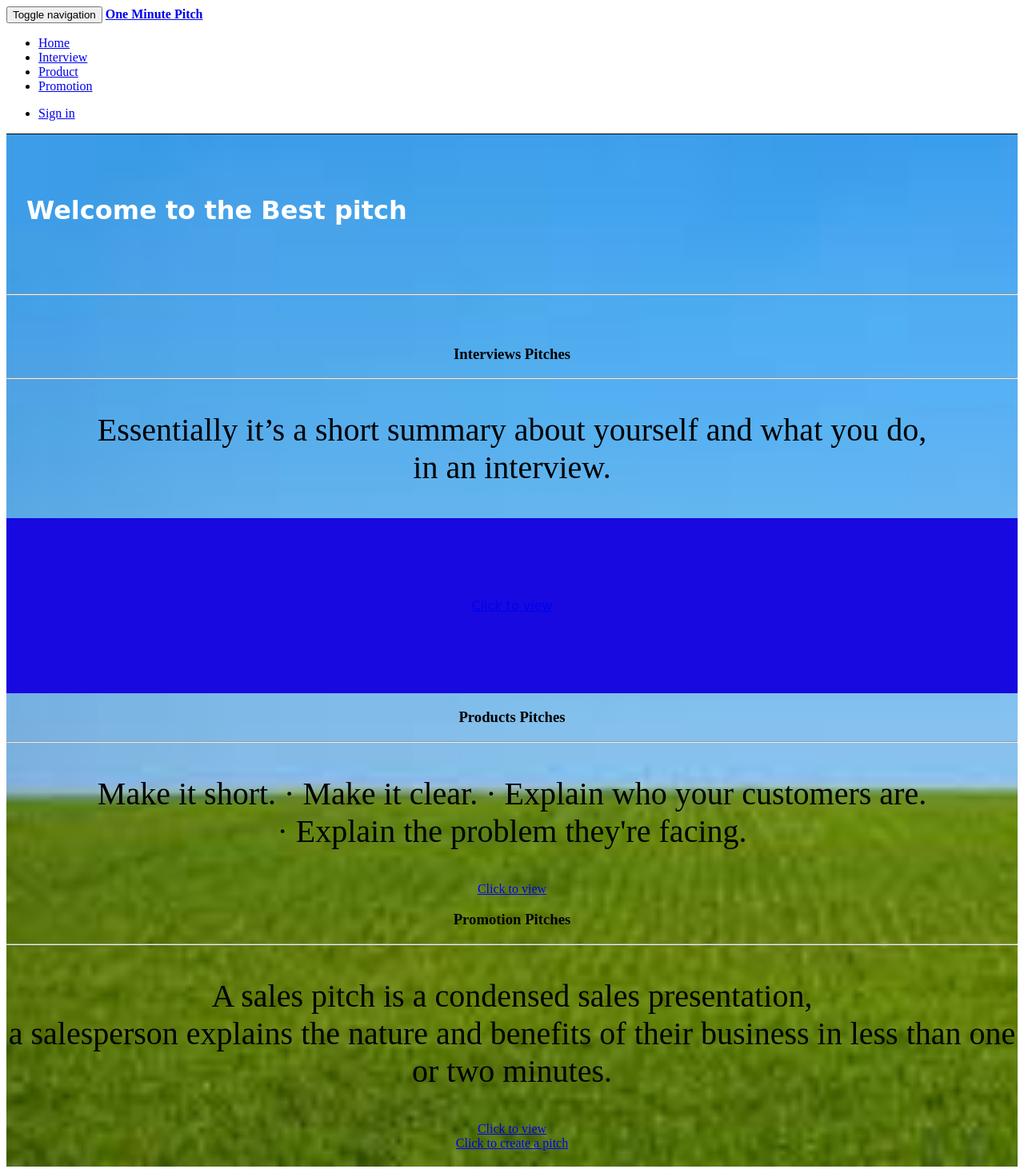
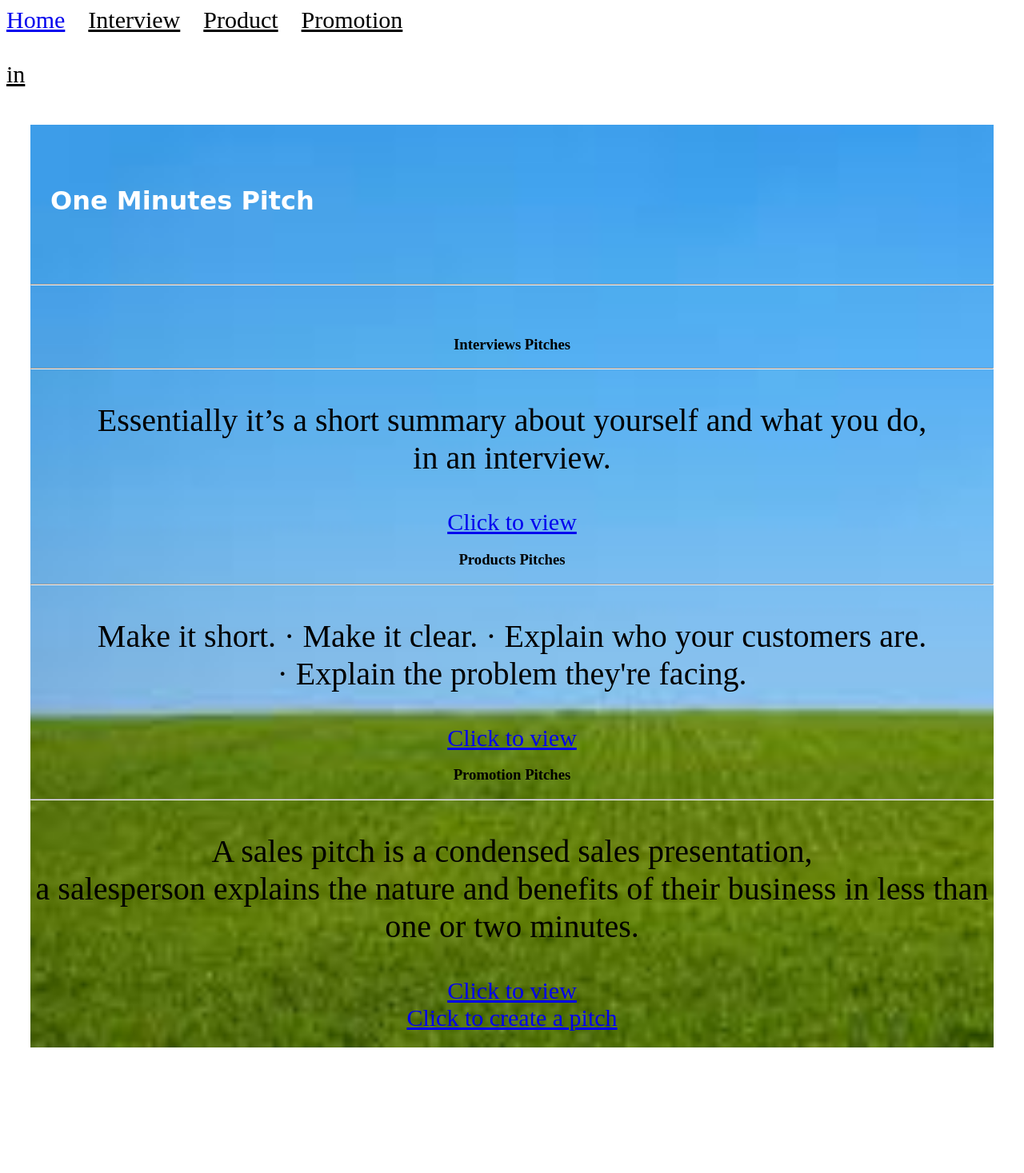
Before and after one commit to Fridah-Alwanga/Pitch, a Python web app: template app/templates/index.html in a window 1280 px wide; the page is wider, and only the part inside the window is pictured. Shown: that part at 80% size. After the commit the page ends 1310 px from the top of that part, so only its background shows below. Run offline with Jinja, Linux system fonts and the light colour scheme; the template is opened without the code that fills it, so the values that code supplies are empty; some libraries are stand-ins or nearby versions; some web fonts are replaced.

Commit message:
git push everything to github

```diff
--- a/app/auth/views.py
+++ b/app/auth/views.py
@@ -28,7 +28,7 @@ def register():
         db.session.add(user)
         db.session.commit()
 
-        # mail_message("Welcome to the Best Pitch","email/welcome_user",user.email,user=user)
+        mail_message("Welcome to One Minute Pitch","email/welcome_user",user.email,user=user)
 
         return redirect(url_for('auth.login'))
         title = "New Account"
--- a/app/static/css/style.css
+++ b/app/static/css/style.css
@@ -2,6 +2,7 @@ body{
     overflow-x: hidden;
 }
 .back{
+    background-image: linear-gradient(-20deg, #d558c9 0%, #24d292 100%);
     position: absolute;
     top: 8%;
     left: 0;
@@ -10,6 +11,6 @@ body{
     height: 100%;
 }
 .head{
-    font-size: 100px;
+    font-size: 60px;
 
 }
--- a/app/templates/index.html
+++ b/app/templates/index.html
@@ -12,30 +12,30 @@
 
 <!-- Content block -->
 {%block content%}
+<div class="jumbotron text-center" style=padding:30px 40px;>
 
-<body>
+
     <div style="background-image:url(../static/photos/images\ \(3\).jpeg);background-repeat:no-repeat; background-size:cover; ">
 
 
         <div class=back>
             <div class=" text-center " style="font-family: 'Indie Flower', cursive; color: #fff; padding: 55px 25px; ">
-                <h1 class="head"><strong>Welcome to the Best pitch</strong></h1>
+                <h1 class="head"><strong>One Minutes Pitch</strong></h1>
             </div>
             <hr>
             <br><br>
             <div class="container" style="font-family: 'Cormorant Upright', serif;">
-                <div class="row">
+                <div class="col-md-4">
                     <div class="col-md-4">
                         <div class="well well-lg" style="text-align: center;">
                             <h3>Interviews Pitches</h3>
                             <hr>
                             <p style="font-size: 40px;">Essentially it’s a short summary about yourself and what you do,<br> in an interview.  </p>
-                            <div class="jumbotron text-center" style="background-color: rgb(23, 9, 223); padding: 100px 25px; font-family: 'Indie Flower', cursive;">
 
                             <a href="{{url_for('main.interview_pitches')}}"
-                                class="btn btn-info btn-center -center">Click to
+                                class="btn btn-info btn-center -center" style="font-size: 30px;">Click to
                                 view</a>
-                        </div>
+
                     </div>
                     <div class="col-md-4" style="text-align: center;">
                         <div class="well well-lg">
@@ -43,7 +43,7 @@
                             <hr>
                             <p style="font-size: 40px;">Make it short. · Make it clear. · Explain who your customers are. <br>· Explain the problem
                                 they're facing. </p>
-                            <a href="{{url_for('main.product_pitches')}}" class="btn btn-info -center">Click to view</a>
+                            <a href="{{url_for('main.product_pitches')}}" class="btn btn-info -center" style="font-size: 30px;">Click to view</a>
                         </div>
                     </div>
                     <div class="col-md-4">
@@ -52,17 +52,17 @@
                             <hr>
                             <p style="font-size: 40px;">A sales pitch is a condensed sales presentation,<br> a salesperson explains the nature and
                                 benefits of their business in less than one or two minutes.</p>
-                            <a href="{{url_for('main.promotion_pitches')}}" class="btn btn-info -center">Click to
+                            <a href="{{url_for('main.promotion_pitches')}}" class="btn btn-info -center" style="font-size: 30px;">Click to
                                 view</a>
                         </div>
                     </div>
                 </div>
             </div>
             <div style="padding-bottom: 20px; text-align: center;">
-                <a href="{{url_for('main.new_pitch')}}" class="btn btn-info btn-center">Click to create a pitch</a>
+                <a href="{{url_for('main.new_pitch')}}" class="btn btn-info btn-center" style="font-size: 30px;">Click to create a pitch</a>
             </div>
         </div>
     </div>
-</body>
+</div>
 
 {%endblock%}
--- a/app/templates/interview_pitches.html
+++ b/app/templates/interview_pitches.html
@@ -3,8 +3,8 @@
 
 {%block content%}
 <link href="https://fonts.googleapis.com/css?family=Indie+Flower|Ranga" rel="stylesheet">
-<div class="jumbotron text-center info" style="background-color: powderblue; padding: 100px 25px; font-family: 'Indie Flower', cursive;">
-    <h1>Interview Pitches are displayed here</h1>
+<div class="jumbotron text-center" style="background-color: powderblue; padding: 100px 25px; font-family: 'Indie Flower', cursive;">
+    <h1>Interview pitches are displayed here</h1>
 </div>
 <div class="container" style="font-family: 'Indie+Flower', cursive;">
     <hr>
--- a/app/templates/navbar.html
+++ b/app/templates/navbar.html
@@ -1,22 +1,17 @@
- <div class="navbar navbar-light" role="navigation" style="margin-bottom:0; border-bottom: 1px solid;">
     <nav class="navbar navbar-dark default-color">
         <div class="container-fluid">
             <div class="navbar-header">
-                <button type="button" class="navbar-toggle" data-toggle="collapse" data-target=".navbar-collapse">
-                    <span class="sr-only">Toggle navigation</span>
-                    <span class="icon-bar"></span>
-                    <span class="icon-bar"></span>
-                    <span class="icon-bar"></span>
-                </button>
-                <a href="/" class="navbar-brand"><Strong>One Minute Pitch</Strong></a>
+
+                <a href="/" class="navbar-brand"><Strong></Strong></a>
             </div>
             <div class="navbar-collapse collapse">
-                <ul class="nav navbar-nav">
-                    <li><a href="/">Home</a></li>
-                    <li><a href="{{url_for('main.interview_pitches')}}">Interview</a></li>
-                    <li><a href="{{url_for('main.product_pitches')}}">Product</a></li>
-                    <li><a href="{{url_for('main.promotion_pitches')}}">Promotion</a></li>
-                </ul>
+                <div class="nav navbar-nav">
+                    <a style="font-size: 30px;" href="/">Home</a>
+                    <a style="font-size: 30px; padding-left:25px; color: black;" href="{{url_for('main.interview_pitches')}}">Interview</a>
+                    <a style="font-size: 30px; padding-left:25px; color: black;" href="{{url_for('main.product_pitches')}}">Product</a>
+                    <a style="font-size: 30px; padding-left:25px; color: black;" href="{{url_for('main.promotion_pitches')}}">Promotion</a>
+                    <a style="font-size: 30px; padding-left:1300px; color:  black;" href="{{url_for('auth.login')}}"> Sign in</a>
+                </div>
 
                 <ul class="nav navbar-nav navbar-right">
                     {% if current_user.is_authenticated %}
@@ -24,15 +19,14 @@
                             aria-haspopup="true" aria-expanded="false">{{current_user.username| capitalize}} <span
                                 class="caret"></span></a>
                         <ul class="dropdown-menu ">
-                            <li><a href="{{url_for('main.profile',uname=current_user.username)}}"> Profile</a></li>
+                            <a href="{{url_for('main.profile',uname=current_user.username)}}"> Profile</a>
                             <hr>
-                            <li><a href="{{url_for('main.user_pitches',uname=current_user.username)}}"> My Pitches</a></li>
+                            <a href="{{url_for('main.user_pitches',uname=current_user.username)}}"> My Pitches</a>
                             <hr>
-                            <li><a href="{{url_for('auth.logout')}}">Sign out</a></li>
+                            <a href="{{url_for('auth.logout')}}">Sign out</a>
                         </ul>
-                    </li>
+
                     {% else %}
-                    <li><a href="{{url_for('auth.login')}}"> Sign in</a></li>
                 </ul>
                 {%endif%}
             </div>
--- a/app/templates/pitch.html
+++ b/app/templates/pitch.html
@@ -8,7 +8,6 @@
 <link href="https://fonts.googleapis.com/css2?family=Acme&display=swap" rel="stylesheet">
 <link rel="stylesheet" href="https://use.fontawesome.com/releases/v5.4.1/css/all.css"
     integrity="sha384-5sAR7xN1Nv6T6+dT2mhtzEpVJvfS3NScPQTrOxhwjIuvcA67KV2R5Jz6kr4abQsz" crossorigin="anonymous">
-
 {%endblock%}
 <!-- Content block -->
 {%block content%}
--- a/app/templates/product_pitches.html
+++ b/app/templates/product_pitches.html
@@ -3,8 +3,8 @@
 
 {%block content%}
 <link href="https://fonts.googleapis.com/css?family=Indie+Flower|Ranga" rel="stylesheet">
-<div class="jumbotron text-center" style="background-color: rgb(23, 9, 223); padding: 100px 25px; font-family: 'Indie Flower', cursive;">
-    <h1>Product Pitches are displayed here</h1>
+<div class="jumbotron text-center" style="background-color: rgb(22, 205, 230); padding: 100px 25px; font-family: 'Indie Flower', cursive;">
+    <h1>Product pitches are displayed here</h1>
 </div>
 <div class="container" style="font-family: 'Indie+Flower', cursive;">
     <hr>
--- a/app/templates/profile/pitches.html
+++ b/app/templates/profile/pitches.html
@@ -24,7 +24,7 @@
                 <p> <b> No of piches:</b> {{pitches_count}}</p>
                 <p> <b>Date joined:</b> {{date}}</p>
             </div>
-            <!-- <div class="row"> -->
+            <div class="row">
             <div class="col-md-4">
                 <h2><b>Your Pitches</b> </h2>
                 <hr>
--- a/app/templates/promotion_pitches.html
+++ b/app/templates/promotion_pitches.html
@@ -3,7 +3,7 @@
 
 {%block content%}
 <link href="https://fonts.googleapis.com/css?family=Indie+Flower|Ranga" rel="stylesheet">
-<div class="jumbotron text-center" style="background-color: rgb(9, 204, 230); padding: 100px 25px; font-family: 'Indie Flower', cursive;">
+<div class="jumbotron text-center" style="background-color: powderblue; padding: 100px 25px; font-family: 'Indie Flower', cursive;">
     <h1>Promotion pitches are displayed here</h1>
 </div>
 <div class="container" style="font-family: 'Indie+Flower', cursive;">
```
Also changed, not shown: app/static/photos/Screenshot_from_2020-12-06_21-52-49.png (added), app/templates/base.html (line endings or trailing spaces), app/templates/macros.html (line endings or trailing spaces), 1 other file.
